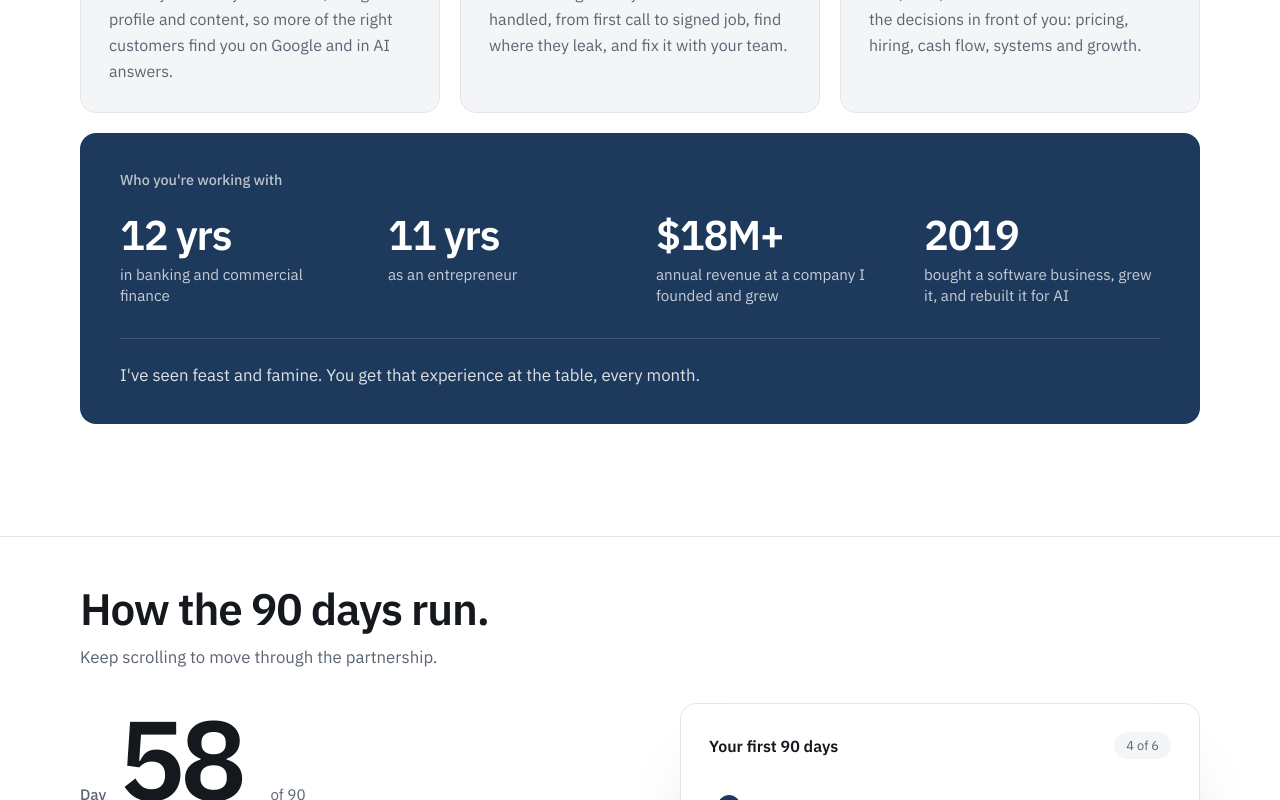
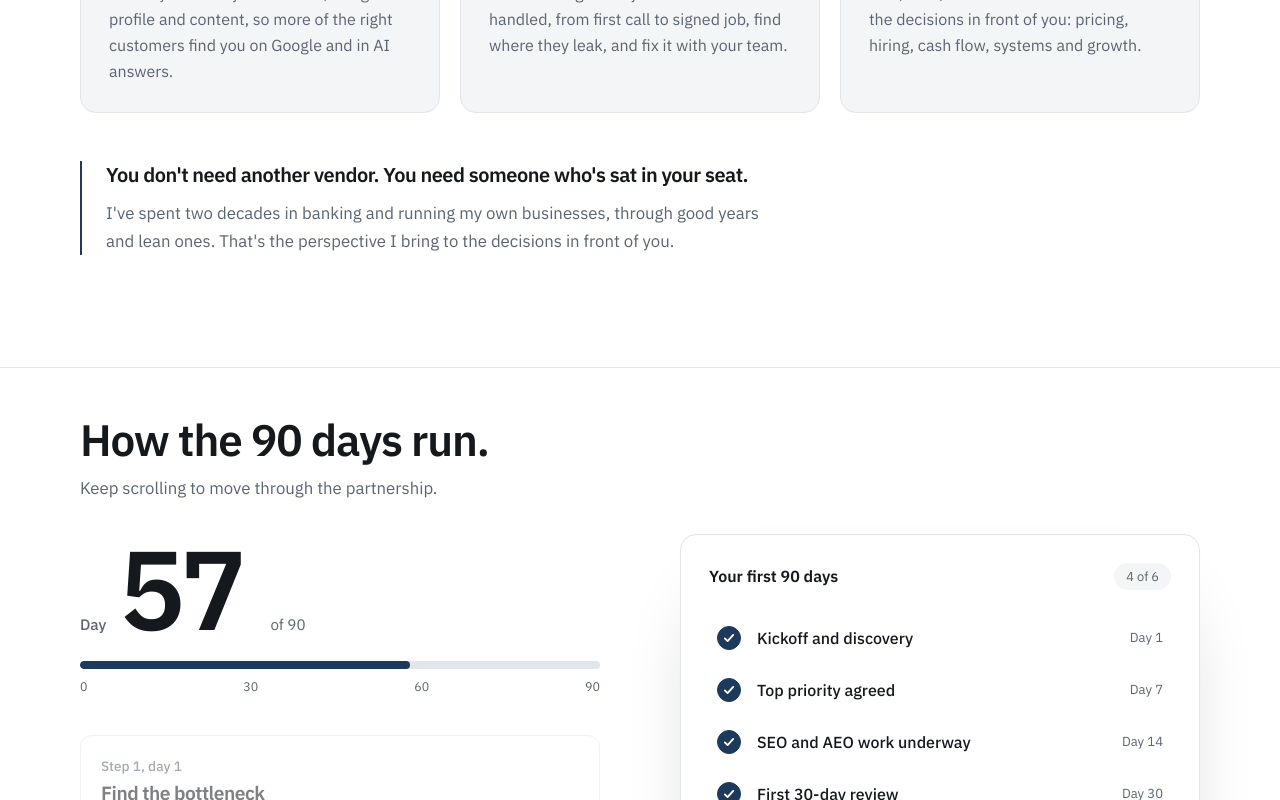
Before and after one commit to Vestis-Clients/choosevestis, a Next.js app: page / in a window 1280 px wide. Shown: the part 3360-4160 px from the top of the page. Built offline with nearby package versions, Linux system fonts and the light colour scheme.

Commit message:
What you get: replace experience stats with a short guide line
Co-Authored-By: Claude Opus 5.5 <noreply@anthropic.com>
Claude-Session: https://claude.ai/code/session_01MfRQ59hk5ZxqJNnaKXntZZ

```diff
--- a/src/app/page.tsx
+++ b/src/app/page.tsx
@@ -42,12 +42,6 @@ const GET = [
   },
 ];
 
-const EXPERIENCE: { to: number; prefix?: string; suffix?: string; group?: boolean; label: string }[] = [
-  { to: 12, suffix: " yrs", label: "in banking and commercial finance" },
-  { to: 11, suffix: " yrs", label: "as an entrepreneur" },
-  { to: 18, prefix: "$", suffix: "M+", label: "annual revenue at a company I founded and grew" },
-  { to: 2019, group: false, label: "bought a software business, grew it, and rebuilt it for AI" },
-];
 
 function Check() {
   return (
@@ -185,20 +179,13 @@ export default function Home() {
             </div>
 
             <Reveal delay={0.1}>
-              <div className="mt-5 rounded-2xl bg-navy px-7 py-9 text-white sm:px-10">
-                <p className="text-[0.9rem] font-medium text-white/70">Who you&apos;re working with</p>
-                <div className="mt-6 grid gap-8 sm:grid-cols-2 lg:grid-cols-4">
-                  {EXPERIENCE.map((e) => (
-                    <div key={e.label}>
-                      <p className="text-[2.6rem] font-semibold leading-none tracking-[-0.03em]">
-                        <CountUp to={e.to} prefix={e.prefix} suffix={e.suffix} group={e.group} />
-                      </p>
-                      <p className="mt-2 text-[0.95rem] leading-snug text-white/75">{e.label}</p>
-                    </div>
-                  ))}
-                </div>
-                <p className="mt-8 border-t border-white/15 pt-6 text-[1.05rem] text-white/85">
-                  I&apos;ve seen feast and famine. You get that experience at the table, every month.
+              <div className="mt-12 max-w-[44rem] border-l-2 border-navy pl-6">
+                <p className="text-[1.25rem] font-semibold leading-snug tracking-tight">
+                  You don&apos;t need another vendor. You need someone who&apos;s sat in your seat.
+                </p>
+                <p className="mt-3 text-[1.05rem] leading-relaxed text-slate">
+                  I&apos;ve spent two decades in banking and running my own businesses, through good years and lean ones. That&apos;s
+                  the perspective I bring to the decisions in front of you.
                 </p>
               </div>
             </Reveal>
```
